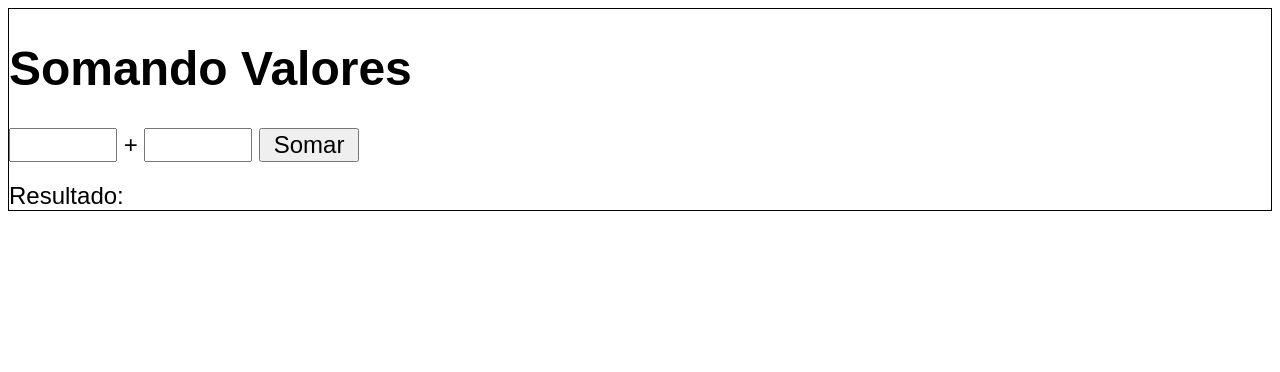
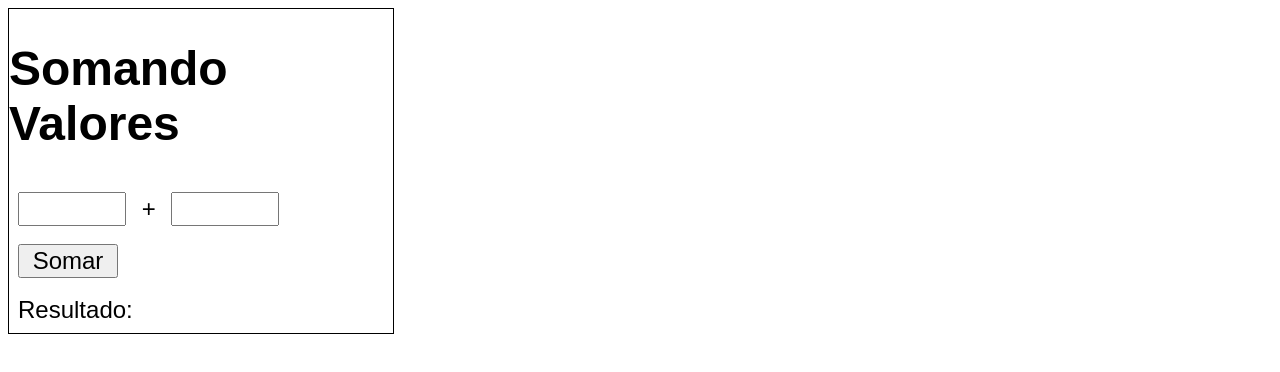
Before and after one commit to Guitis/Java-Script, a plain HTML site: page aulas/ex008.html in a window 1280 px wide. Drawn offline with Linux system fonts and the light colour scheme.

Commit message:
update ex008.html

```diff
--- a/aulas/ex008.html
+++ b/aulas/ex008.html
@@ -9,18 +9,21 @@
         body {
             font: normal 18pt Arial;
             border: 1px solid black;
+            width: 30vw;
 
         }
 
         input {
             font: normal 18pt Arial;
             width: 100px;
+            margin: 9px;
 
         }
 
         div#res {
             margin-top: 20px;
             width: 25vw;
+            margin: 9px;
 
         }
 
```
